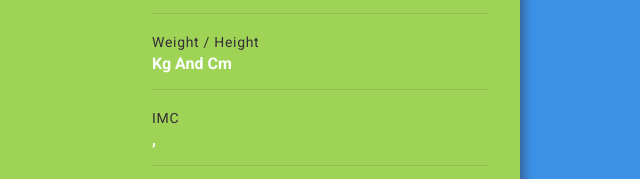
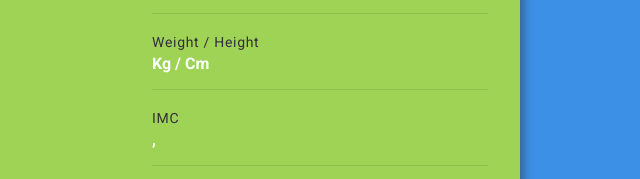
Before and after one commit to kleberlimaGit/Sistema-Web-Academia, a website: page views/members/show.html in a window 1280 px wide. Shown: the part 478-657 px from the top of the page, 520-1160 px from the left. Drawn offline with nearby package versions, Linux system fonts and the light colour scheme; files that its build step writes are made by us from their sources.

Commit message:
mudança nos members

```diff
--- a/views/members/show.html
+++ b/views/members/show.html
@@ -40,7 +40,7 @@
 
         <div class="item">
             <div>Weight / Height</div>
-            <div>{{ member.weight }}Kg and {{member.height}}cm</div>
+            <div>{{ member.weight }}Kg / {{member.height}}cm</div>
         </div>
 
         <div class="item">
```
